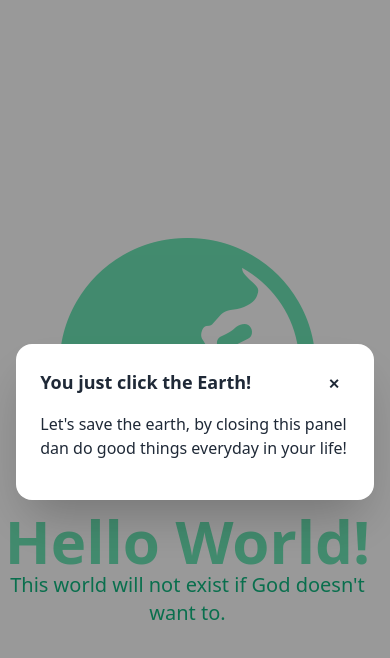
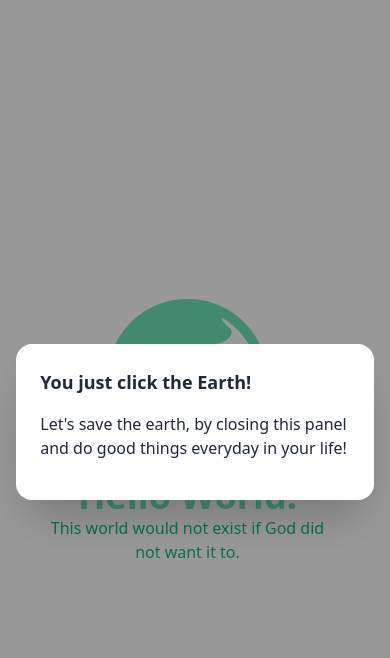
Before and after one commit to GreenRunchly/save-earth, a plain HTML site: page index.html in a window 390 px wide. Both pictures are taken after a click on the button 187 px from the left and 364 px from the top of the page. Drawn offline with nearby package versions, Linux system fonts and the light colour scheme.

Commit message:
Hot Fix!
Perbaikan kalimat dilakukan dan lebih baik pada browser kecil (handphone)

```diff
--- a/index.html
+++ b/index.html
@@ -8,22 +8,21 @@
     <link rel="stylesheet" href="https://cdn.jsdelivr.net/npm/bootstrap-icons@1.11.3/font/bootstrap-icons.min.css">
 </head>
 <body>
-    <!-- You can open the modal using ID.showModal() method -->
     <dialog id="pesan" class="modal">
         <div class="modal-box max-w-sm">
-            <form method="dialog">
-                <button class="btn btn-sm btn-circle btn-ghost absolute right-6 top-6">✕</button>
-            </form>
             <h3 class="text-lg font-bold">You just click the Earth!</h3>
-            <p class="py-4">Let's save the earth, by closing this panel dan do good things everyday in your life!</p>
+            <p class="py-4">Let's save the earth, by closing this panel and do good things everyday in your life!</p>
         </div>
+        <form method="dialog" class="modal-backdrop">
+            <button>close</button>
+        </form>
     </dialog>
-    <div class="flex justify-center items-center flex-col h-screen">
-        <button onclick="pesan.showModal()" class="btn btn-ghost btn-circle w-auto h-auto text-[16rem] flex p-4 text-emerald-300">
+    <div class="flex justify-center items-center flex-col h-screen p-12">
+        <button class="btn btn-ghost btn-circle w-auto h-auto text-[10rem] md:text-[16rem] flex p-4 text-emerald-300 active:bg-emerald-700" onclick="pesan.showModal()">
             <i class="bi bi-globe-asia-australia"></i>
         </button>
-        <h1 class="text-6xl text-center font-bold text-emerald-300">Hello World!</h1>
-        <p class="text-xl text-center font-normal text-emerald-500">This world will not exist if God doesn't want to.</p>
+        <h1 class="text-4xl md:text-6xl text-center font-bold text-emerald-300">Hello World!</h1>
+        <p class="text-base md:text-xl text-center font-normal text-emerald-500">This world would not exist if God did not want it to.</p>
     </div>
 </body>
 </html>
```
Also changed, not shown: css/style.css.
